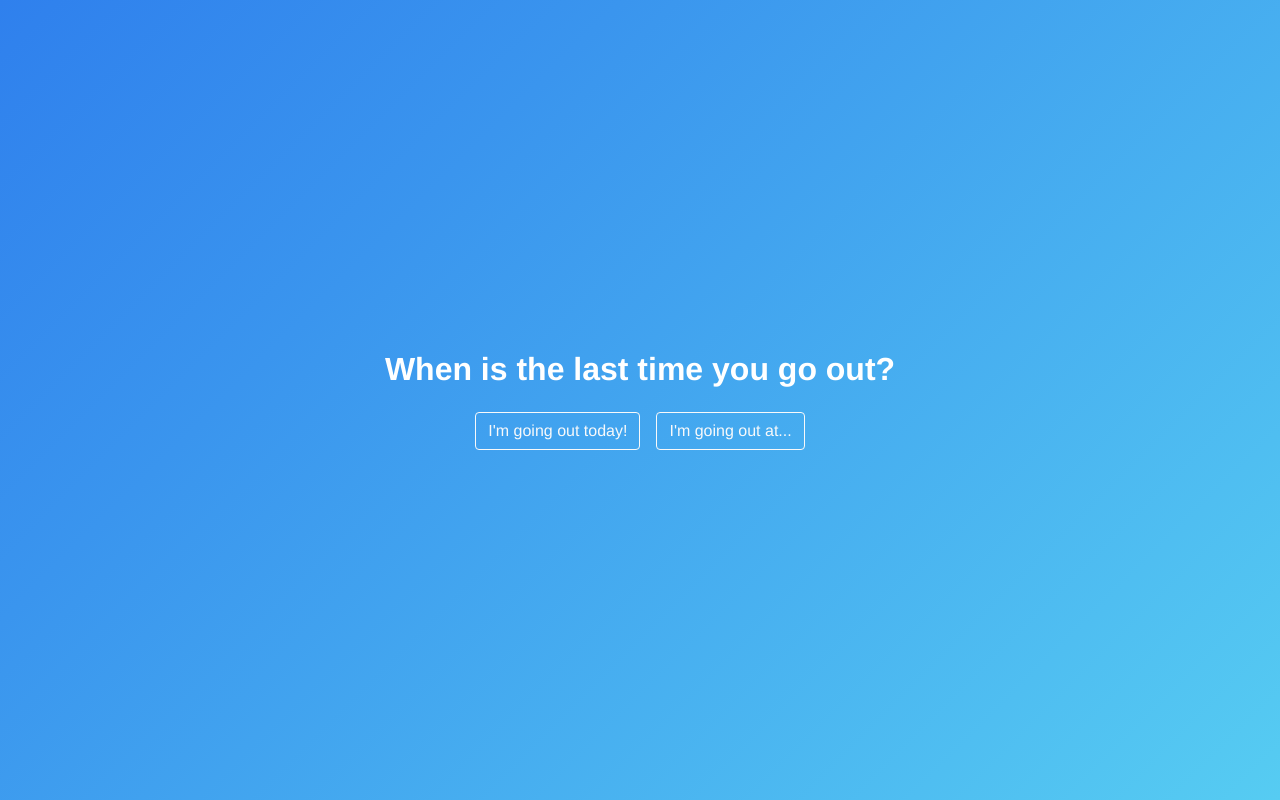
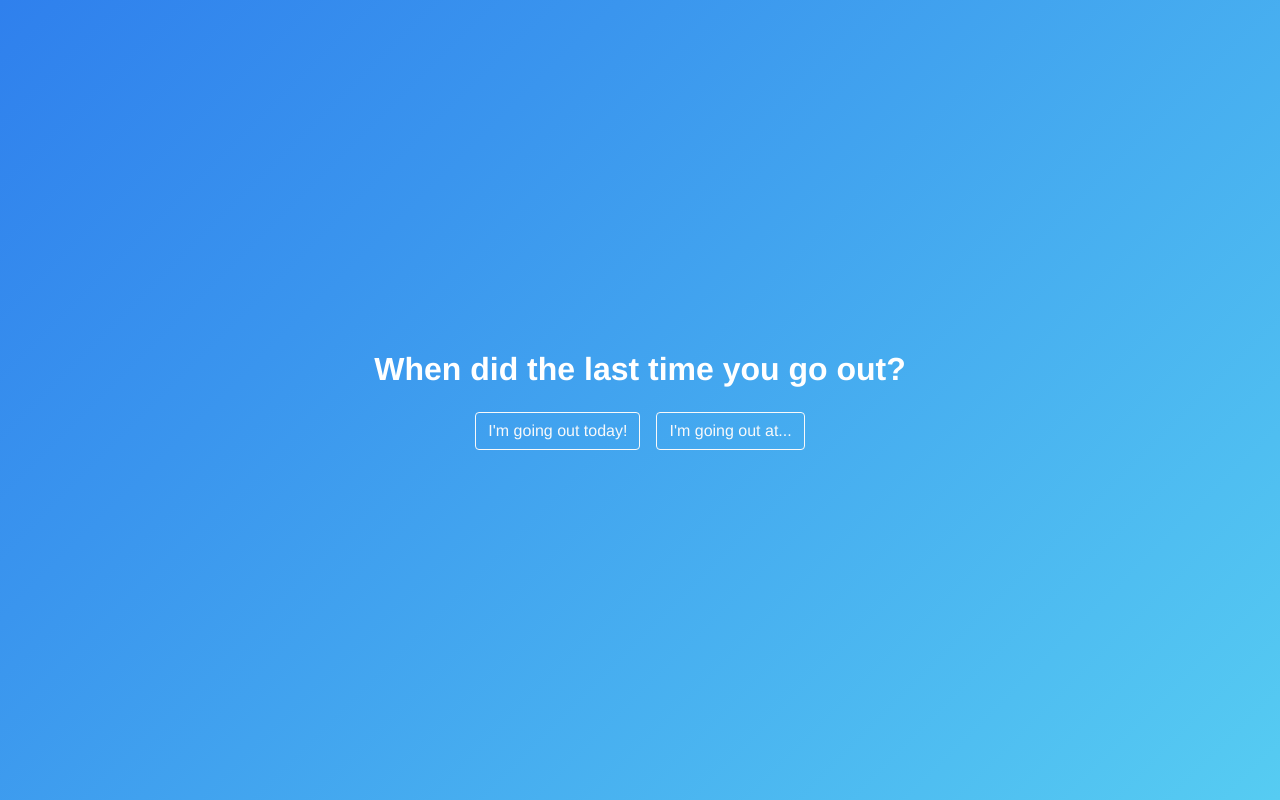
Before and after one commit to rendyfebry/last-time-go-out, a Vue app: page / in a window 1280 px wide. Built offline with nearby package versions, Linux system fonts and the light colour scheme.

Commit message:
Update typo

```diff
--- a/src/components/Starter.vue
+++ b/src/components/Starter.vue
@@ -1,6 +1,6 @@
 <template>
   <div class="main">
-    <h1 class="title">When is the last time you go out?</h1>
+    <h1 class="title">When did the last time you go out?</h1>
 
     <div>
       <template v-if="!showDatePicker">
```
